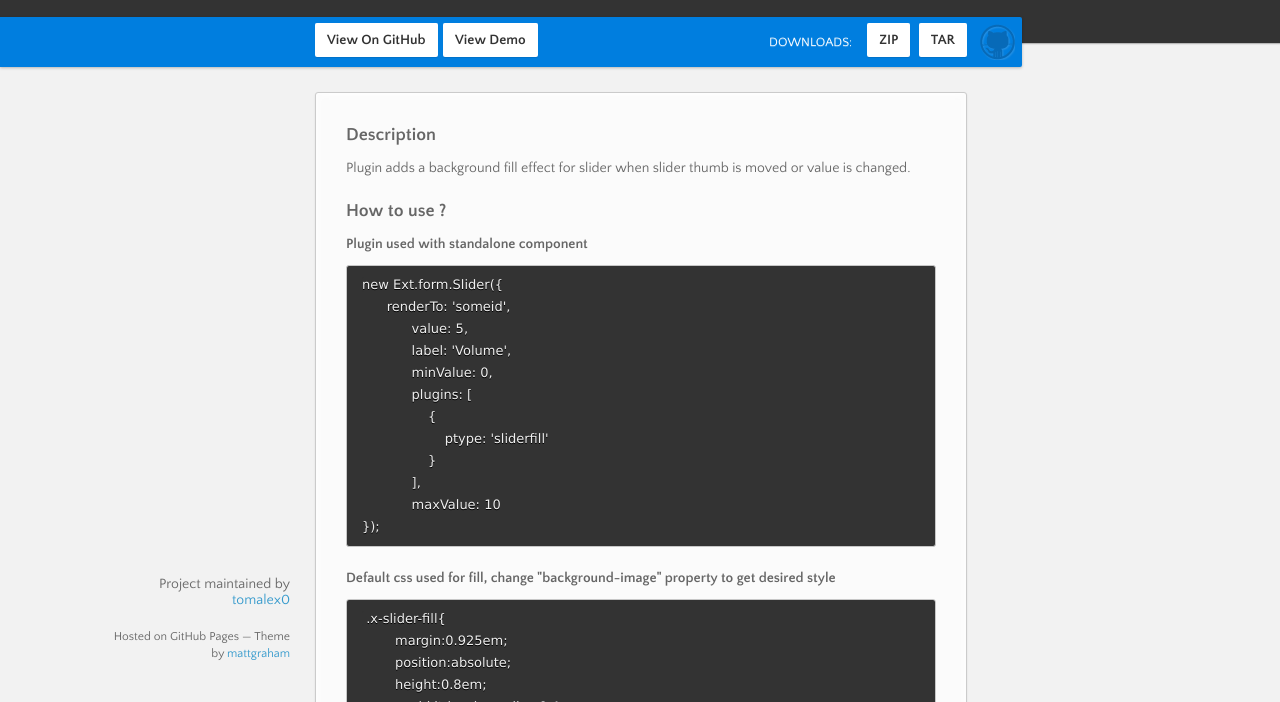
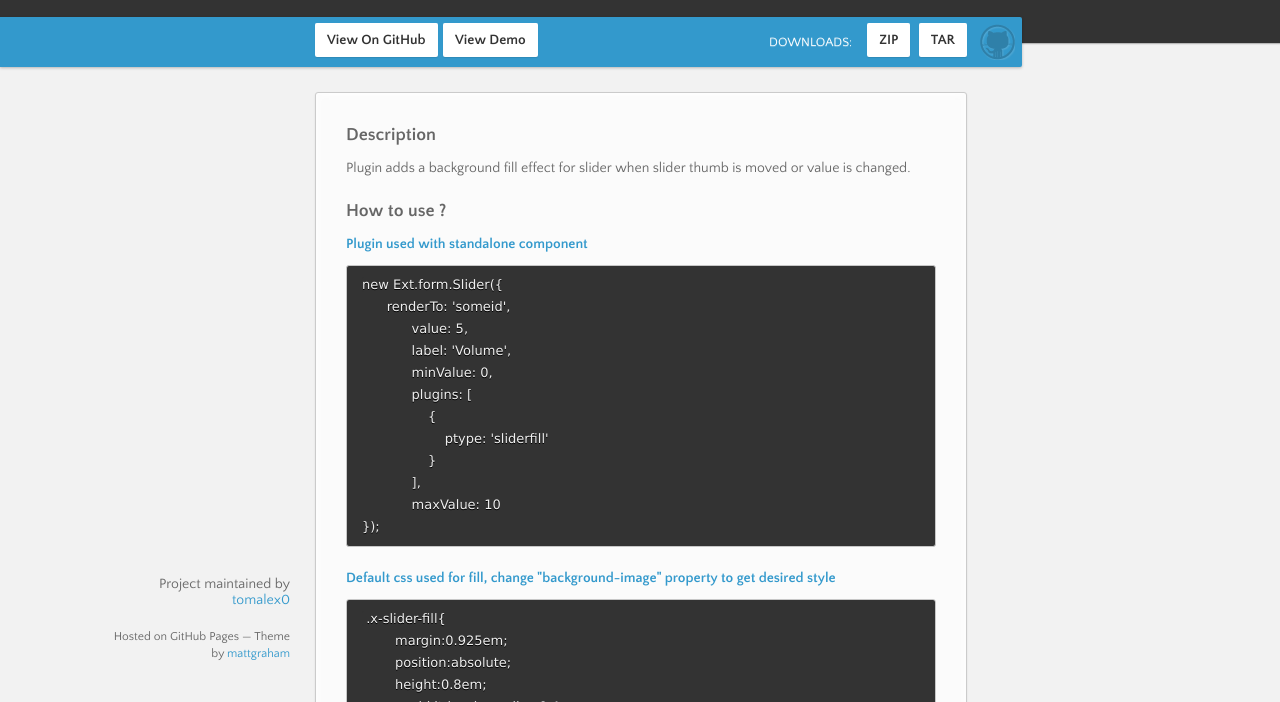
Before and after one commit to tomalex0/senchatouch-sliderfillv1, a plain HTML site: page index.html in a window 1280 px wide. Shown: the part 98-800 px from the top of the page. Drawn offline with nearby package versions, Linux system fonts and the light colour scheme.

Commit message:
Update stylesheets/styles.css

```diff
--- a/stylesheets/styles.css
+++ b/stylesheets/styles.css
@@ -1019,7 +1019,7 @@ header h1 {
 }
 #banner {
   border:none;
-  background: #007EDF;
+  background: #39C;
   /*background: url(../images/background.png) #4276B6;*/
 }
 #banner .fork, #banner ul li a.button  {
@@ -1040,3 +1040,7 @@ body{
 #banner .button:hover strong {
   color:white;
 }
+h4{
+  color:#39C;
+}
+}
```
